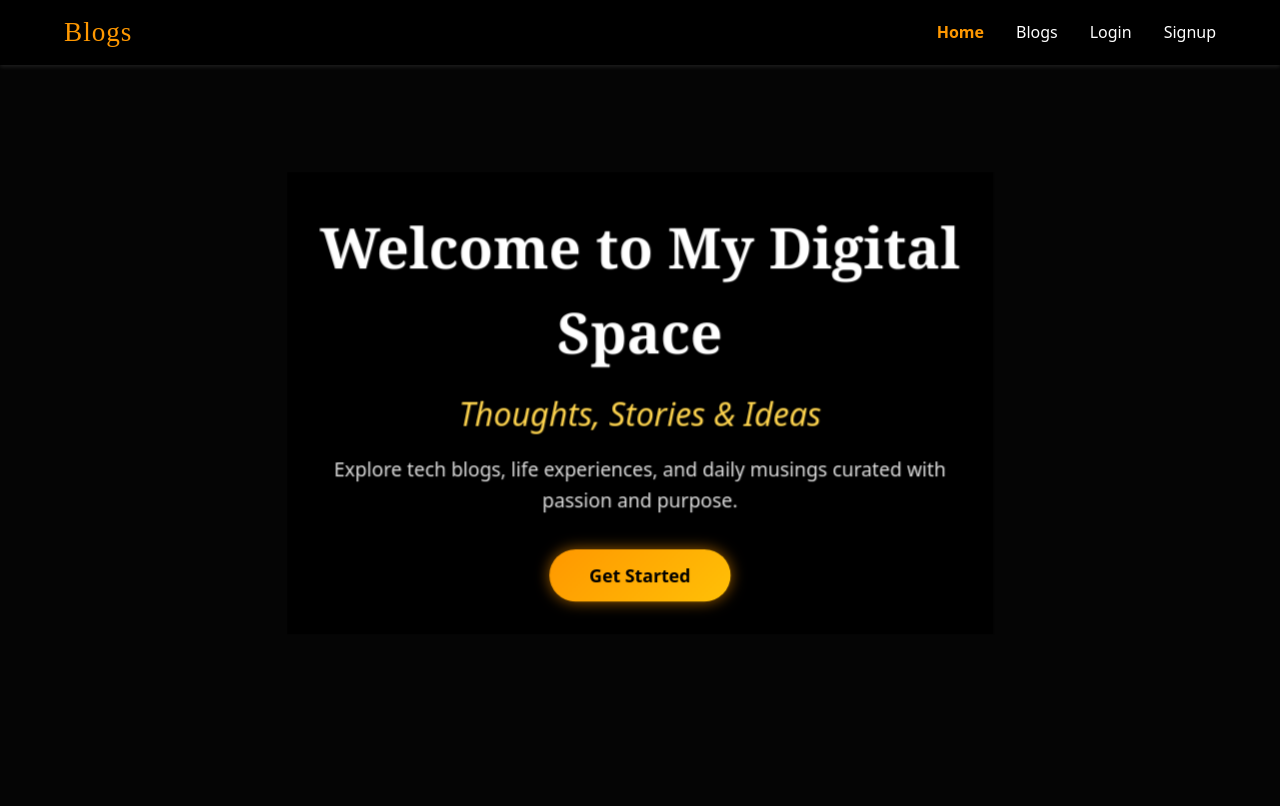
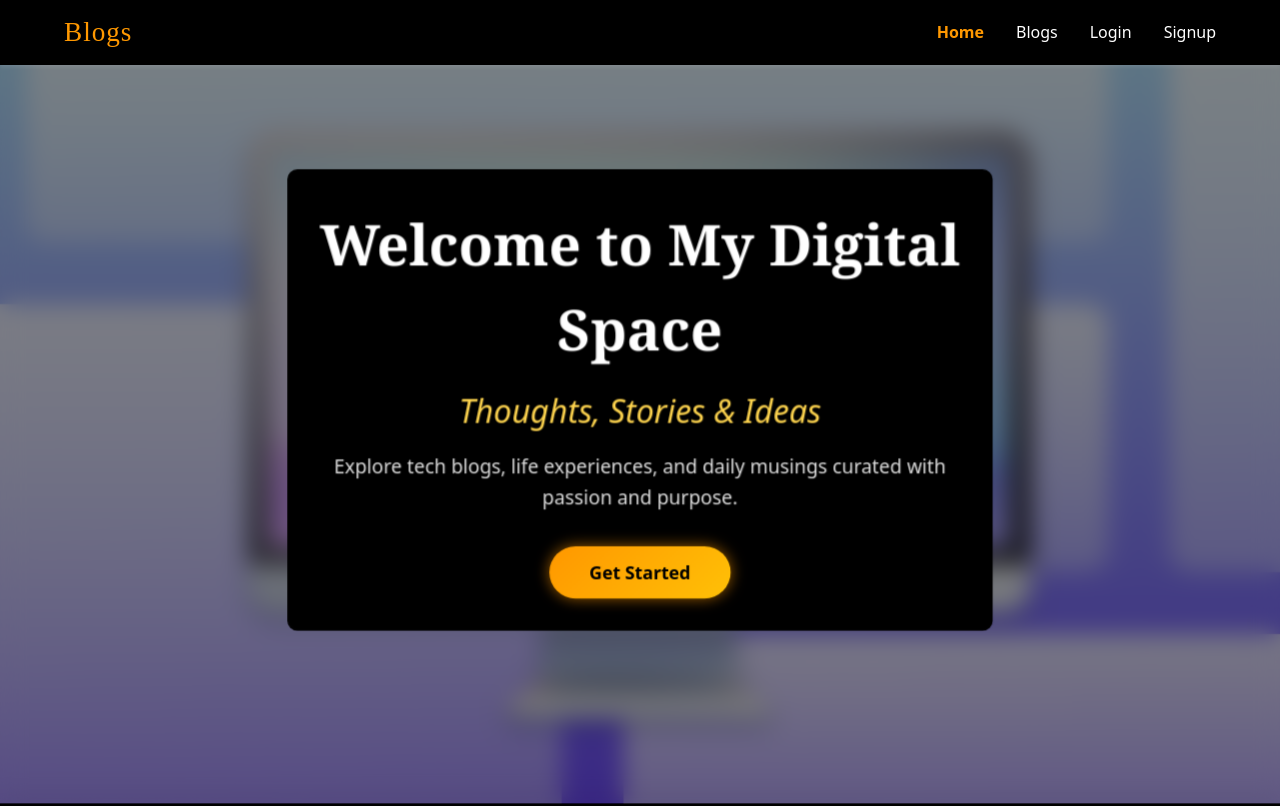
Before and after one commit to OS-Hacker/Blog-App, a React (Vite) app in the folder client/: page / in a window 1280 px wide. Built offline with nearby package versions, Linux system fonts and the light colour scheme; no server answers; what quill-image-resize-module-react would draw is missing.

Commit message:
new change

```diff
--- a/client/src/pages/Home.jsx
+++ b/client/src/pages/Home.jsx
@@ -5,26 +5,25 @@ import { useNavigate } from "react-router-dom";
 
 const Home = () => {
   const { auth, login } = useAuth();
-
-  const Navigate = useNavigate();
+  const navigate = useNavigate();
 
   const handleStart = () => {
-    return auth ? Navigate("/user-dashboard") : Navigate("/login");
+    navigate(auth ? "/user-dashboard" : "/login");
   };
 
   return (
     <Wrapper>
-      <div className="overlay">
-        <div className="container">
-          <h1>Welcome to My Digital Space</h1>
-          <h3>Thoughts, Stories & Ideas</h3>
-          <p>
+      <Overlay>
+        <ContentContainer>
+          <Title>Welcome to My Digital Space</Title>
+          <Subtitle>Thoughts, Stories & Ideas</Subtitle>
+          <Description>
             Explore tech blogs, life experiences, and daily musings curated with
             passion and purpose.
-          </p>
-          <button onClick={handleStart}>Get Started</button>
-        </div>
-      </div>
+          </Description>
+          <StartButton onClick={handleStart}>Get Started</StartButton>
+        </ContentContainer>
+      </Overlay>
     </Wrapper>
   );
 };
@@ -33,81 +32,98 @@ export default Home;
 
 // Animations
 const fadeIn = keyframes`
-  0% { opacity: 0; transform: translateY(20px); }
-  100% { opacity: 1; transform: translateY(0); }
+  from { opacity: 0; transform: translateY(20px); }
+  to { opacity: 1; transform: translateY(0); }
 `;
 
 const bgZoom = keyframes`
-  0% { transform: scale(1); }
-  100% { transform: scale(1.05); }
+  from { transform: scale(1); }
+  to { transform: scale(1.05); }
 `;
 
+// Styled Components
 const Wrapper = styled.div`
-  width: 100%;
-  height: 100%;
+  position: fixed;
+  top: 0;
+  left: 0;
+  right: 0;
+  bottom: 0;
   background-image: url(${blogImage});
   background-size: cover;
   background-position: center;
   background-repeat: no-repeat;
-  position: relative;
+  background-attachment: fixed; /* Optional: creates parallax effect */
   animation: ${bgZoom} 20s ease-in-out infinite alternate;
-  .overlay {
-    position: fixed; /* or absolute if inside a positioned container */
+
+  /* Fallback for mobile browsers */
+  @supports not (height: 100dvh) {
+    height: 100vh;
+    width: 100vw;
+  }
+
+  /* Preferred modern approach */
+  @supports (height: 100dvh) {
+    height: 100dvh;
+    width: 100dvw;
+  }
+`;
+
+const Overlay = styled.div`
+  position: fixed;
   top: 0;
   left: 0;
-    width: 100vw;
-    height: 100vh;
-    background-color: rgba(
-      10,
-      10,
-      10,
-      0.5
-    ); /* More transparent (0.5 opacity) */
-    backdrop-filter: blur(12px); /* Slightly stronger blur */
-    -webkit-backdrop-filter: blur(12px); /* For Safari support */
+  width: 100%;
+  height: 100%;
+  background-color: rgba(10, 10, 10, 0.5);
+  backdrop-filter: blur(12px);
+  -webkit-backdrop-filter: blur(12px);
   display: flex;
   justify-content: center;
   align-items: center;
   padding: 1rem;
-    z-index: 1000; /* Ensure it's above other content */
-    border: none;
-    margin: 0;
-  }
+  z-index: 1000;
+`;
 
-  .container {
+const ContentContainer = styled.div`
   text-align: center;
+  border-radius: 10px;
   color: #fff;
   padding: 2rem;
   max-width: 700px;
   width: 100%;
   animation: ${fadeIn} 1.5s ease forwards;
 
-    h1 {
+  @media (max-width: 768px) {
+    padding: 1rem;
+  }
+`;
+
+const Title = styled.h1`
   font-size: clamp(2rem, 6vw, 3.5rem);
   font-weight: bold;
   font-family: "Georgia", serif;
   margin-bottom: 1rem;
   animation: ${fadeIn} 1s ease forwards;
-    }
+`;
 
-    h3 {
+const Subtitle = styled.h3`
   font-size: clamp(1.3rem, 4vw, 2rem);
   font-style: italic;
   font-weight: 400;
   margin-bottom: 1rem;
   color: #ffd54f;
   animation: ${fadeIn} 1.2s ease forwards;
-    }
+`;
 
-    p {
+const Description = styled.p`
   font-size: clamp(1rem, 2.5vw, 1.2rem);
   margin-bottom: 2rem;
   line-height: 1.6;
   color: #e0e0e0;
   animation: ${fadeIn} 1.4s ease forwards;
-    }
+`;
 
-    button {
+const StartButton = styled.button`
   padding: 0.8rem 2.5rem;
   background: linear-gradient(135deg, #ff9800, #ffc107);
   color: #000;
@@ -124,13 +140,4 @@ const Wrapper = styled.div`
     transform: scale(1.05);
     box-shadow: 0 0 25px rgba(255, 193, 7, 0.8);
   }
-    }
-  }
-
-  @media (max-width: 768px) {
-    .container {
-      padding: 1rem;
-      max-width: 100%;
-    }
-  }
 `;
```
Lines whose indentation alone changed are shown as unchanged.
